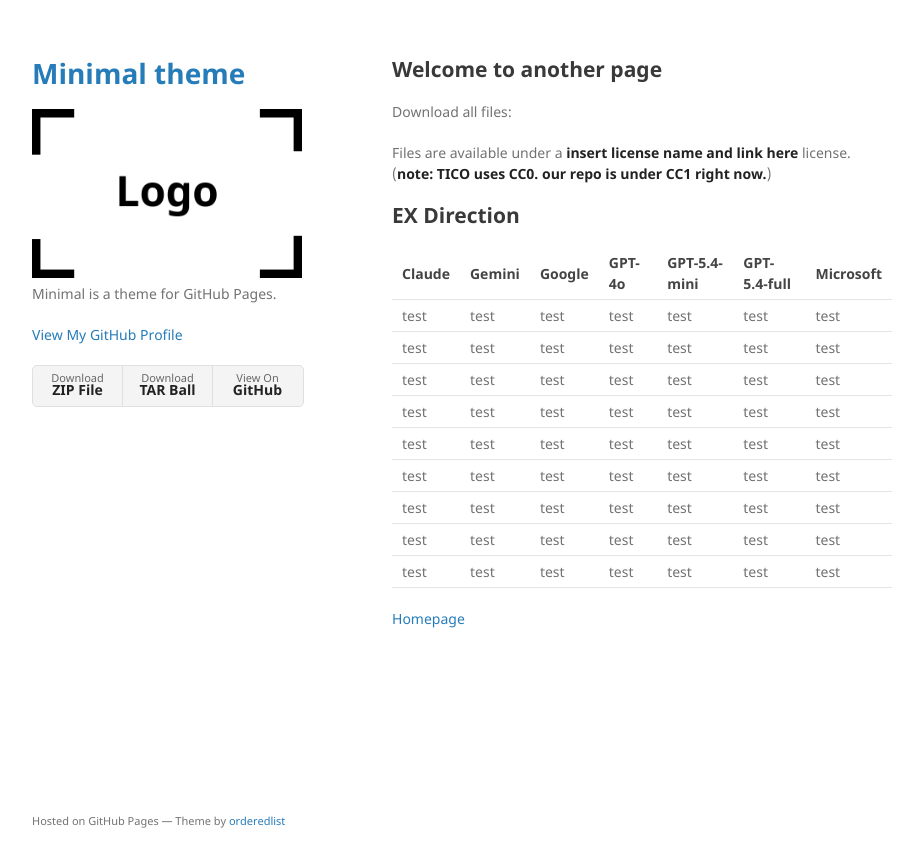
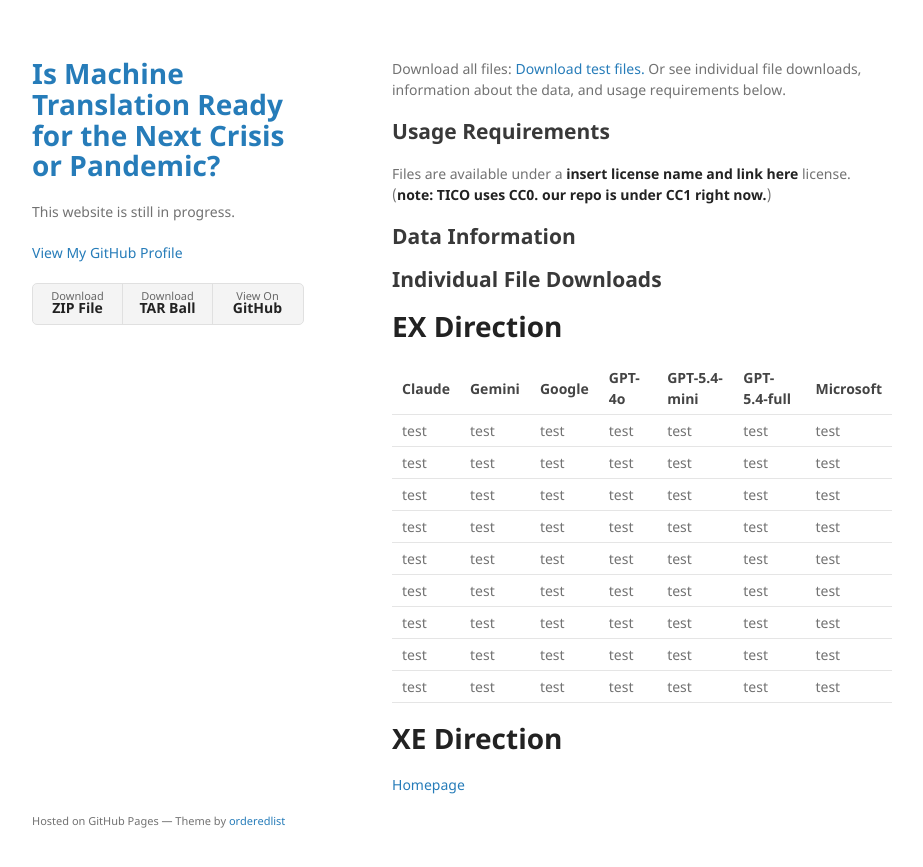
Before and after one commit to mt-crisis-ready/mt-crisis-ready.github.io, a Jekyll site: the page built from files.md, in a window 1280 px wide. Shown: the top 867 px of the page, without its empty margins (178-1101 px from the left). Built offline with Jekyll 4.4.1, drawn with Linux system fonts in a browser that asks for light colours.

Commit message:
Headers to add more content, fixed file download

```diff
--- a/_config.yml
+++ b/_config.yml
@@ -1,6 +1,6 @@
-title: Minimal theme
-logo: /assets/img/logo.png
-description: Minimal is a theme for GitHub Pages.
+title: Is Machine Translation Ready for the Next Crisis or Pandemic?
+# logo: /assets/img/logo.png
+description: This website is still in progress.
 show_downloads: true
 google_analytics:
 theme: jekyll-theme-minimal
--- a/files.md
+++ b/files.md
@@ -4,15 +4,18 @@ title: Files
 description: Downloadable output translation files.
 ---
 
-## Welcome to another page
+Download all files:
+<a href="assets/downloadable/test_folder_mt-crisis-ready.zip" download>Download test files.</a>
+Or see individual file downloads, information about the data, and usage requirements below.
 
-Download all files:
-<!-- <a href="assets/downloadable/test_folder_mt-crisis-ready.zip" download>Download test files.</a>
-Or download individual files below. -->
-
+## Usage Requirements
 Files are available under a **insert license name and link here** license. (**note: TICO uses CC0. our repo is under CC1 right now.**)
 
-## EX Direction
+## Data Information
+
+## Individual File Downloads
+
+# EX Direction
 
 | Claude       | Gemini       | Google       | GPT-4o       | GPT-5.4-mini |   GPT-5.4-full | Microsoft    |
 |:-------------|:-------------|:-------------|:-------------|:-------------|:-------------|:-------------|
@@ -26,6 +29,6 @@ Files are available under a **insert license name and link here** license. (**no
 | test           | test           | test           | test           | test           | test           | test           |
 | test           | test           | test           | test           | test           | test           | test           |
 
-
+# XE Direction
 
 [Homepage](./)
```
Also changed, not shown: index.md (+10 -124 lines), 3 other files.
